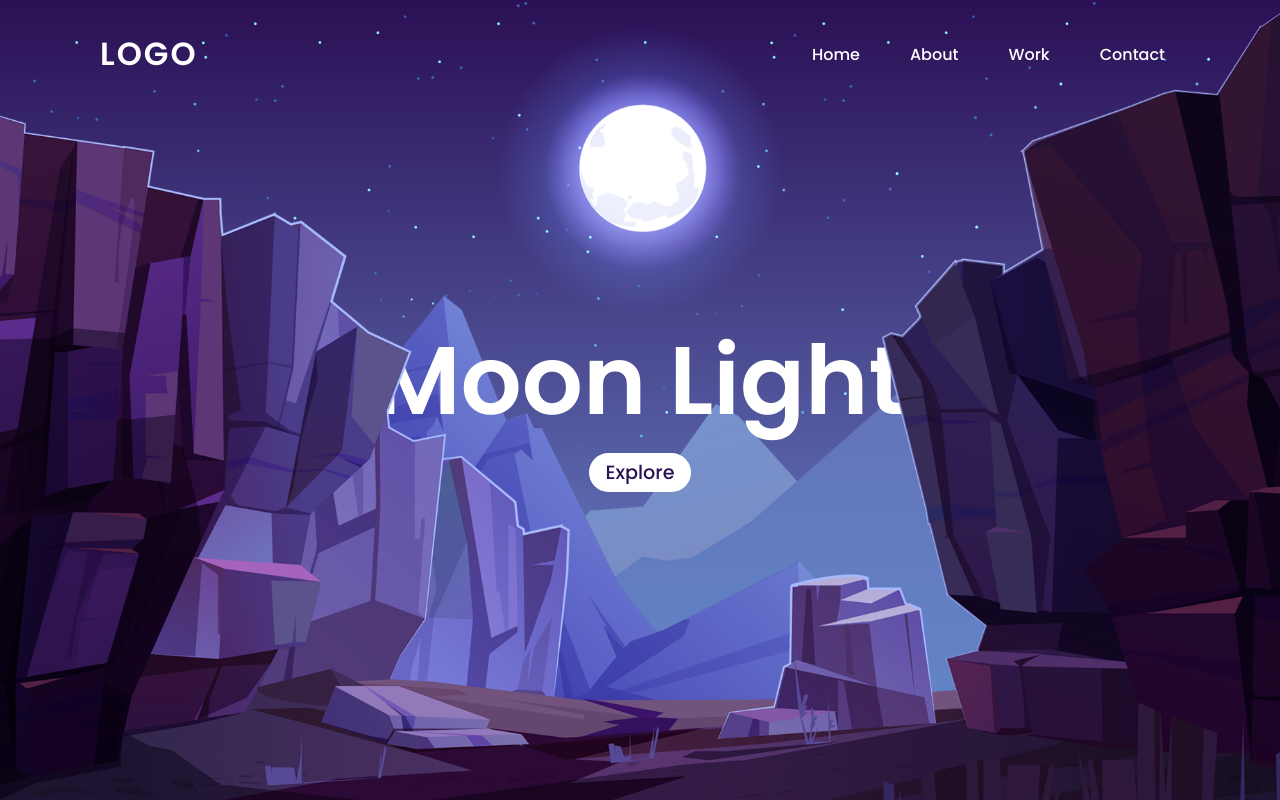
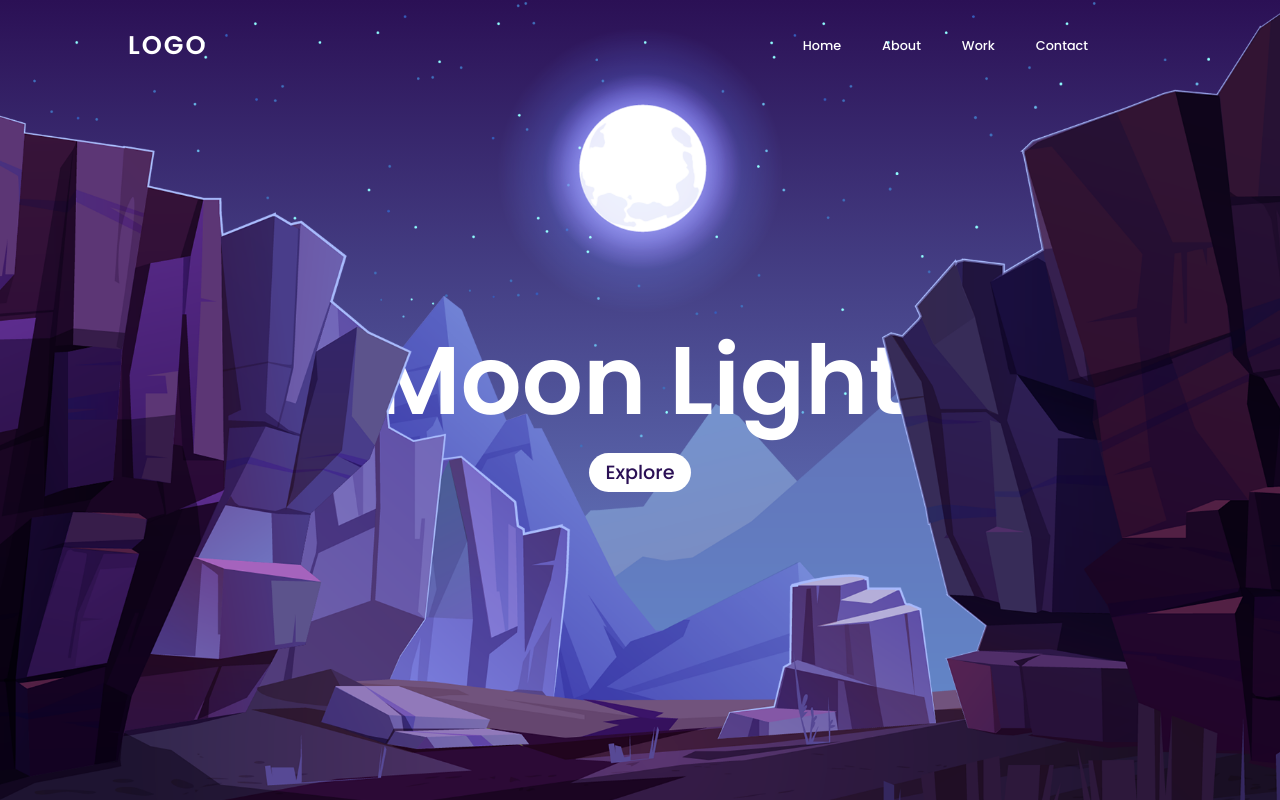
Before and after one commit to ligusta/Parallax-Scrolling-Website, a plain HTML site: page index.html in a window 1280 px wide. Drawn offline with Linux system fonts and the light colour scheme.

Commit message:
last commit today

```diff
--- a/index.html
+++ b/index.html
@@ -14,13 +14,13 @@
             <li class="navbar__item">
                 <a href="#home" class="navbar__links">Home</a>
             </li>
-            <li class="navbar__item"></li>
+            <li class="navbar__item">
                 <a href="#about" class="navbar__links">About</a>
             </li>
-            <li class="navbar__item"></li>
+            <li class="navbar__item">
                 <a href="#work" class="navbar__links">Work</a>
             </li>
-            <li class="navbar__item"></li>
+            <li class="navbar__item">
                 <a href="#contact" class="navbar__links">Contact</a>
             </li>
         </ul>
--- a/style.css
+++ b/style.css
@@ -19,7 +19,7 @@ body {
     top: 0;
     left: 0;
     width: 100%;
-    padding: 30px 100px;
+    padding: 2vw 10vw;
     display: flex;
     justify-content: space-between;
     align-items: center;
@@ -28,7 +28,7 @@ body {
 
 .navbar__logo__link {
     font-weight: bold;
-    font-size: 2em;
+    font-size: 2vw;
     letter-spacing: 2px;
     text-decoration: none;
 }
@@ -37,23 +37,25 @@ body {
     display: flex;
     justify-content: center;
     align-items: center;
+    padding-right: 4vw;
 }
 
 .navbar__item {
     list-style: none;
-    margin-left: 20px;
+    margin-left: 1.2vw;
     list-style: none;
 }
 
 .navbar__links {
+    font-size: 1vw;
     text-decoration: none;
-    padding: 6px 15px;
+    padding: 0.5vw 1vw;
 }
 
 .navbar__links:hover {
     background: #fff;
     color: #2b1055;
-    border-radius: 15px;
+    border-radius: 15vw;
 }
 
 .images__container {
```
